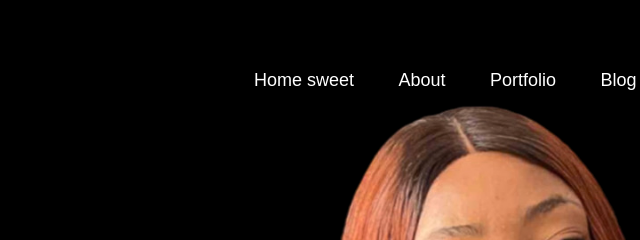
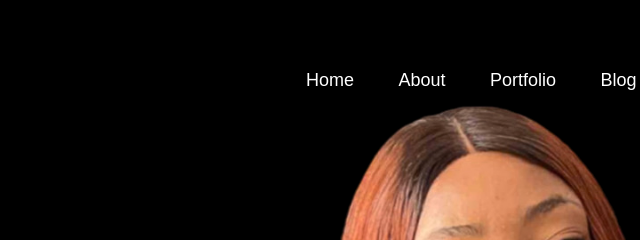
Before and after one commit to smitparmar2607/portfolio-repo, a plain HTML site: page index.html in a window 1280 px wide. Shown: the top 240 px of the page, 389-1029 px from the left. Drawn offline with Linux system fonts and the light colour scheme; a script that the page names is missing.

```diff
--- a/index.html
+++ b/index.html
@@ -14,7 +14,7 @@
             <nav>
                 <img src="/images/logo.png" class="logo">
                 <ul id="sidemenu">
-                    <li><a href="#header">Home sweet</a></li>
+                    <li><a href="#header">Home</a></li>
                     <li><a href="#about">About</a></li>
                     <li><a href="#portfolio">Portfolio</a></li>
                     <li><a href="#blog">Blog</a></li>
```
